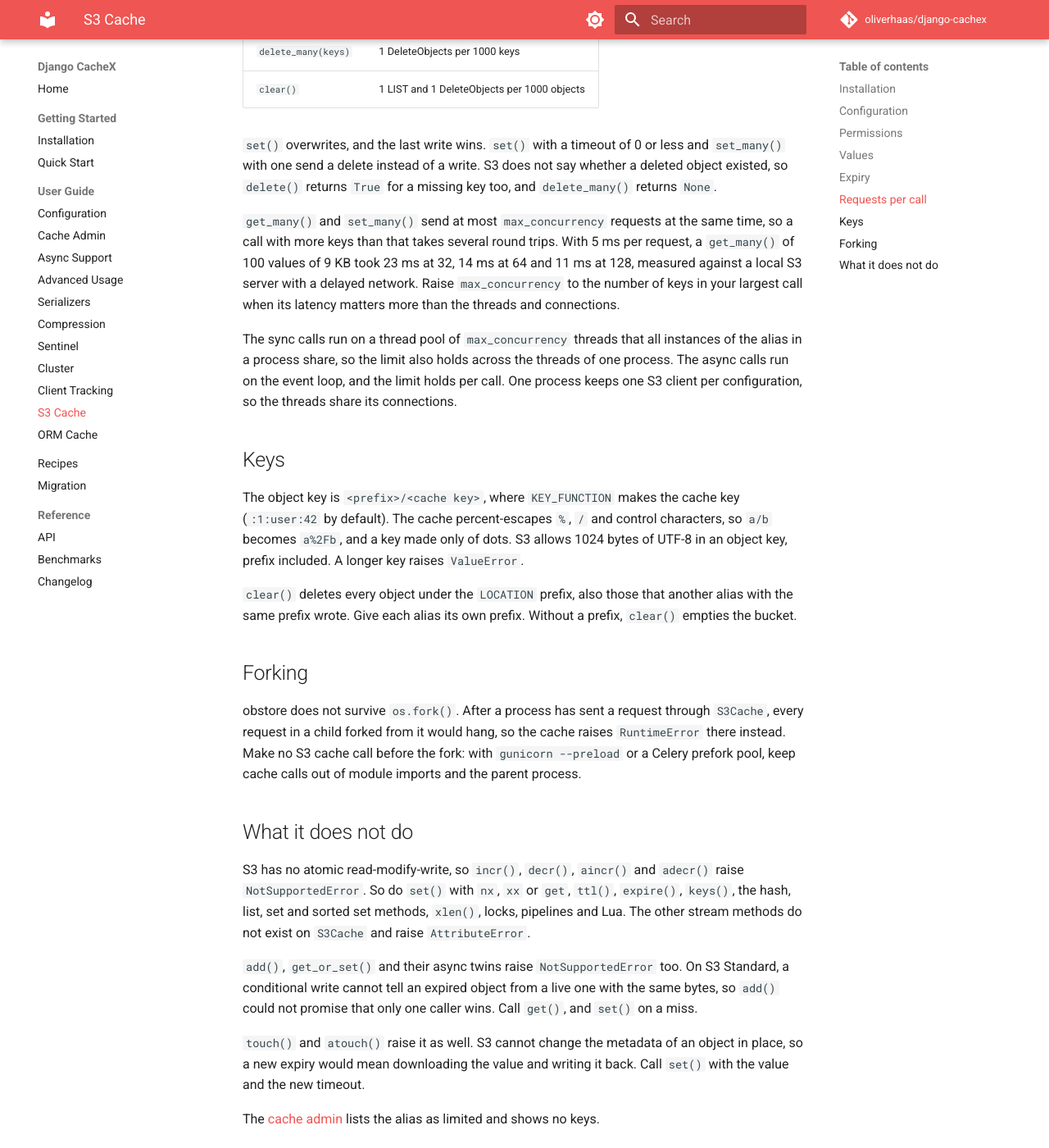
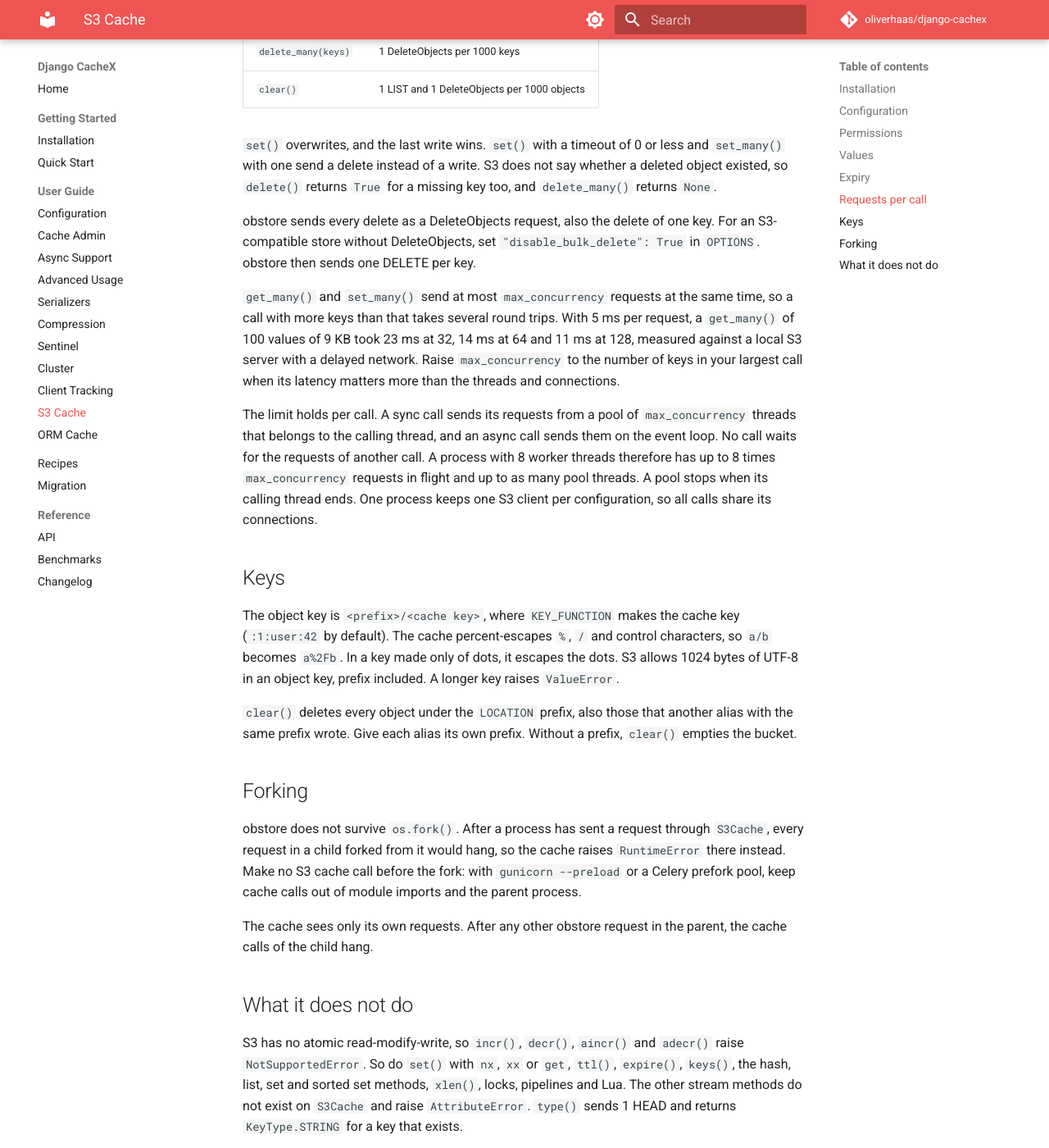
Before and after one commit to oliverhaas/django-cachex, an MkDocs documentation site: the page built from docs/user-guide/s3.md, in a window 1280 px wide and 1400 px high, scrolled down 3662 px. Shown: the whole window at 82% size. Built offline with MkDocs 1.6.1 and Material for MkDocs 9.7.7, drawn with Linux system fonts in a browser that asks for light colours; comment, search, counter and statistics services are not loaded; the version menu is left out; some of the changed text lies outside the part shown.

Commit message:
fix(cache): keep S3Cache many-key calls off a shared pool
All threads of a process shared one pool, so a many-key call waited for
the requests of every call before it while S3 stalled. Each calling
thread now has its own pool of max_concurrency threads, which stops when
the thread ends. The store and its connections stay shared.

set_many() ran the serializer on pool threads, so pickling a lazy
QuerySet queried the database on the connection of a pool thread. The
serializer now runs on the calling thread only. The compressor stays
with the request on the pool.

The guide lists delete() as one DeleteObjects request and names
disable_bulk_delete. It also documents type(), the per-call limit and
that the fork guard sees only the cache's own requests.

```diff
--- a/docs/user-guide/s3.md
+++ b/docs/user-guide/s3.md
@@ -10,8 +10,8 @@ buckets work too, with higher latency.
 `S3Cache` has `get()`, `set()`, `delete()`, `has_key()`, `get_many()`,
 `set_many()`, `delete_many()`, `clear()` and `incr_version()` of Django's
 cache API, and their async twins. `add()`, `get_or_set()`, `touch()`,
-`incr()`, `decr()` and the cachex extension methods raise `NotSupportedError`
-(see [What it does not do](#what-it-does-not-do)).
+`incr()`, `decr()` and the cachex extension methods except `type()` raise
+`NotSupportedError` (see [What it does not do](#what-it-does-not-do)).
 
 ## Installation
 
@@ -140,7 +140,7 @@ create sessions, see the AWS documentation on lifecycle for directory buckets.
 | `set()` | 1 PUT |
 | `set_many(data)` | 1 PUT per key, in parallel |
 | `has_key()` | 1 HEAD |
-| `delete()` | 1 DELETE |
+| `delete()` | 1 DeleteObjects |
 | `delete_many(keys)` | 1 DeleteObjects per 1000 keys |
 | `clear()` | 1 LIST and 1 DeleteObjects per 1000 objects |
 
@@ -149,6 +149,11 @@ less and `set_many()` with one send a delete instead of a write. S3 does not
 say whether a deleted object existed, so `delete()` returns `True` for a
 missing key too, and `delete_many()` returns `None`.
 
+obstore sends every delete as a DeleteObjects request, also the delete of one
+key. For an S3-compatible store without DeleteObjects, set
+`"disable_bulk_delete": True` in `OPTIONS`. obstore then sends one DELETE per
+key.
+
 `get_many()` and `set_many()` send at most `max_concurrency` requests at the
 same time, so a call with more keys than that takes several round trips. With
 5 ms per request, a `get_many()` of 100 values of 9 KB took 23 ms at 32,
@@ -156,19 +161,21 @@ same time, so a call with more keys than that takes several round trips. With
 delayed network. Raise `max_concurrency` to the number of keys in your
 largest call when its latency matters more than the threads and connections.
 
-The sync calls run on a thread pool of `max_concurrency` threads that all
-instances of the alias in a process share, so the limit also holds across the
-threads of one process. The async calls run on the event loop, and the limit
-holds per call. One process keeps one S3 client per configuration, so the
-threads share its connections.
+The limit holds per call. A sync call sends its requests from a pool of
+`max_concurrency` threads that belongs to the calling thread, and an async
+call sends them on the event loop. No call waits for the requests of another
+call. A process with 8 worker threads therefore has up to 8 times
+`max_concurrency` requests in flight and up to as many pool threads. A pool
+stops when its calling thread ends. One process keeps one S3 client per
+configuration, so all calls share its connections.
 
 ## Keys
 
 The object key is `<prefix>/<cache key>`, where `KEY_FUNCTION` makes the cache
 key (`:1:user:42` by default). The cache percent-escapes `%`, `/` and control
-characters, so `a/b` becomes `a%2Fb`, and a key made only of dots. S3 allows
-1024 bytes of UTF-8 in an object key, prefix included. A longer key raises
-`ValueError`.
+characters, so `a/b` becomes `a%2Fb`. In a key made only of dots, it escapes
+the dots. S3 allows 1024 bytes of UTF-8 in an object key, prefix included. A
+longer key raises `ValueError`.
 
 `clear()` deletes every object under the `LOCATION` prefix, also those that
 another alias with the same prefix wrote. Give each alias its own prefix.
@@ -182,13 +189,17 @@ cache raises `RuntimeError` there instead. Make no S3 cache call before the
 fork: with `gunicorn --preload` or a Celery prefork pool, keep cache calls out
 of module imports and the parent process.
 
+The cache sees only its own requests. After any other obstore request in the
+parent, the cache calls of the child hang.
+
 ## What it does not do
 
 S3 has no atomic read-modify-write, so `incr()`, `decr()`, `aincr()` and
 `adecr()` raise `NotSupportedError`. So do `set()` with `nx`, `xx` or `get`,
 `ttl()`, `expire()`, `keys()`, the hash, list, set and sorted set methods,
 `xlen()`, locks, pipelines and Lua. The other stream methods do not exist on
-`S3Cache` and raise `AttributeError`.
+`S3Cache` and raise `AttributeError`. `type()` sends 1 HEAD and returns
+`KeyType.STRING` for a key that exists.
 
 `add()`, `get_or_set()` and their async twins raise `NotSupportedError` too. On
 S3 Standard, a conditional write cannot tell an expired object from a live one
```
Also changed, not shown: docs/user-guide/configuration.md (+2 -1 lines), 3 other files.
